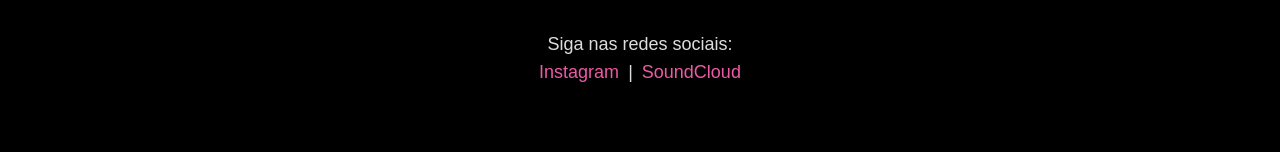
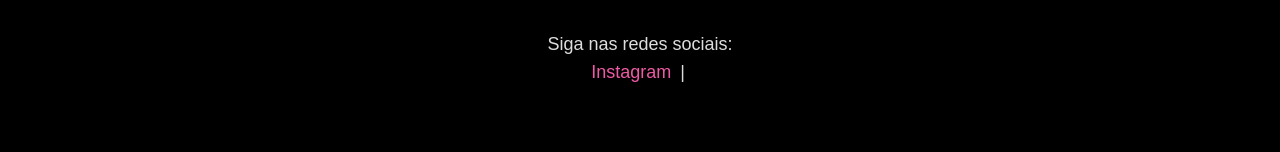
Before and after one commit to vLecaBR/djfranzoni-portfolio, a React (Create React App) app: page / in a window 1280 px wide. Shown: the part 3289-3441 px from the top of the page. Built offline with nearby package versions, Linux system fonts and the light colour scheme.

Commit message:
ajustando links

```diff
--- a/src/App.jsx
+++ b/src/App.jsx
@@ -108,8 +108,8 @@
             <br />
             Siga nas redes sociais:
             <br />
-            <a href="https://instagram.com" target="_blank" rel="noopener noreferrer">Instagram</a> |
-            <a href="https://www.instagram.com/nofilter_creative" target="_blank" rel="noopener noreferrer"> SoundCloud</a>
+            <a href="https://www.instagram.com/franzoni.dj/" target="_blank" rel="noopener noreferrer">Instagram</a> |
+            <a href="https://www.instagram.com/nofilter_creative" target="_blank" rel="noopener noreferrer"> </a>
           </ContactText>
         </SectionContent>
       </Section>
```
